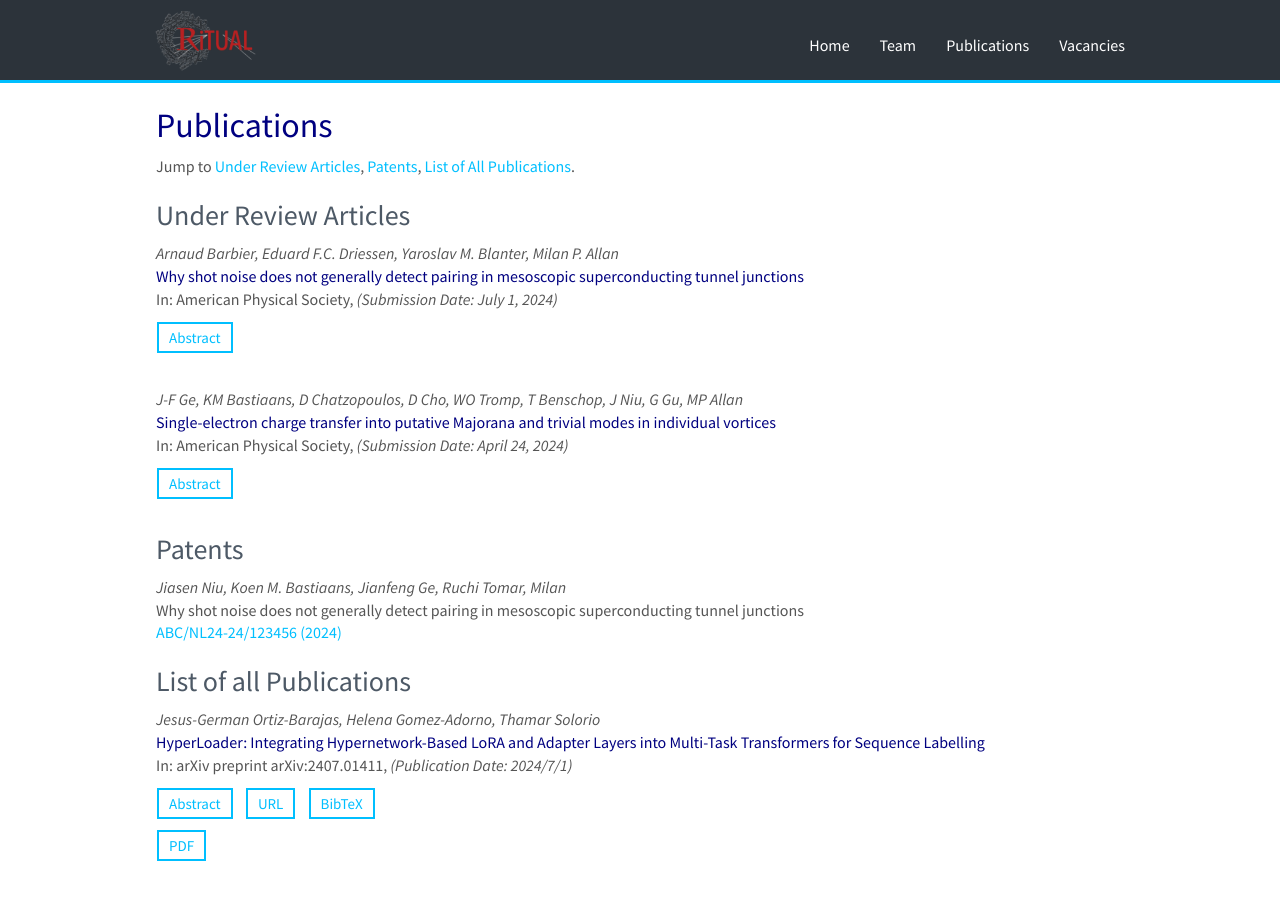
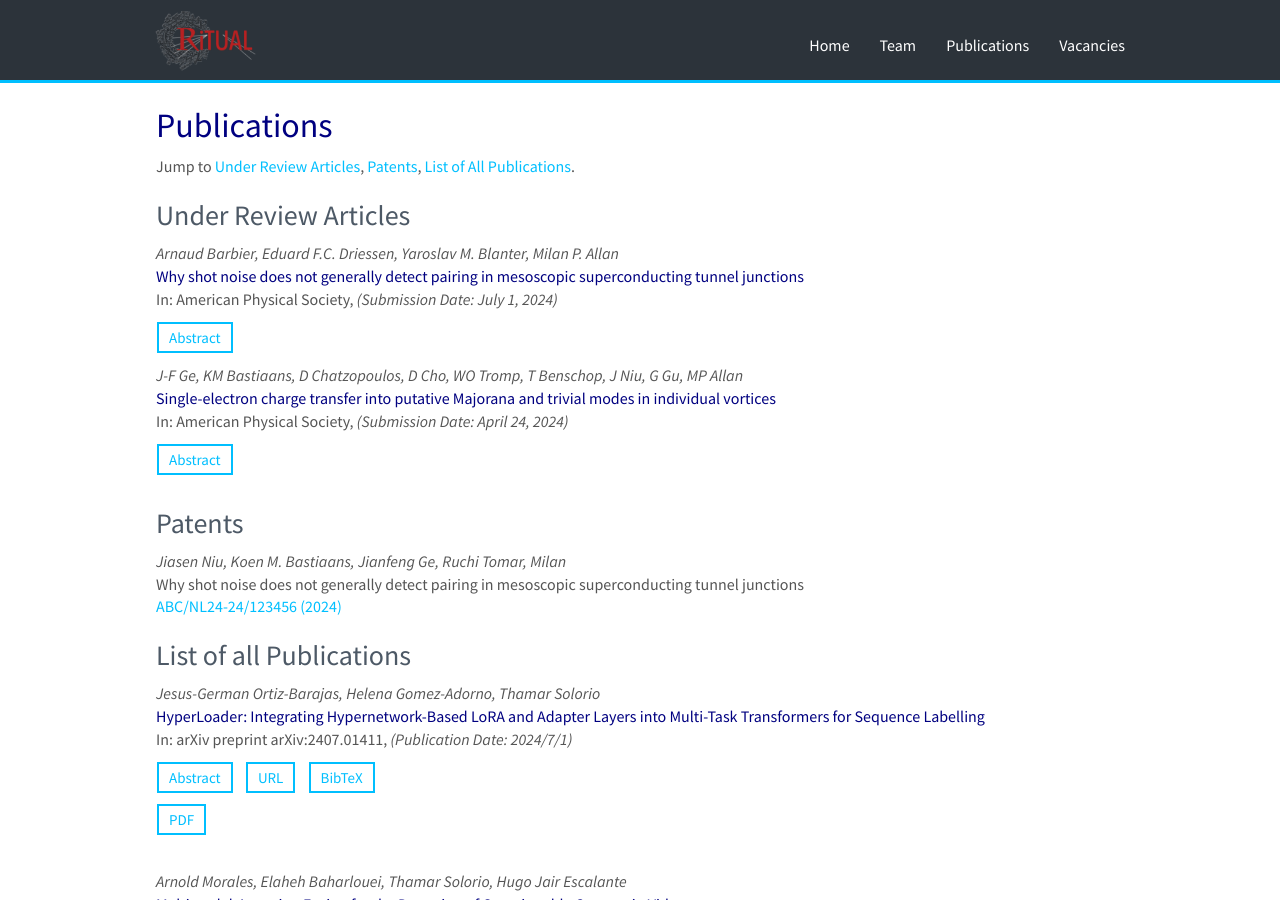
Before and after one commit to RamzaBasharat/MBZUAI, a Jekyll site: the page built from _pages/publications.md, in a window 1280 px wide and 900 px high. Built offline with Jekyll 4.4.1, drawn with Linux system fonts in a browser that asks for light colours; nearby versions of some CDN libraries.

Commit message:
publications 4

```diff
--- a/_pages/publications.md
+++ b/_pages/publications.md
@@ -17,7 +17,7 @@ Jump to [Under Review Articles](#under-review-articles), [Patents](#patents), [L
   <em>{{ publi.authors }} </em><br />
   <span class="navy">{{ publi.title }}</span><br />
   In: {{ publi.publisher }}, <i>(Submission Date: {{publi.date}})</i>
-<div class="row" style="margin-bottom=0px;padding-bottom=0px">
+<div class="row" style="margin-bottom:0px;padding-bottom:0px">
   <div class="col-sm-12 clearfix">
   <a class="small-sky-btn" data-toggle="collapse" href="#abs-{{ forloop.index }}" role="button" aria-expanded="false" aria-controls="abs-{{ forloop.index }}">
     Abstract
```
